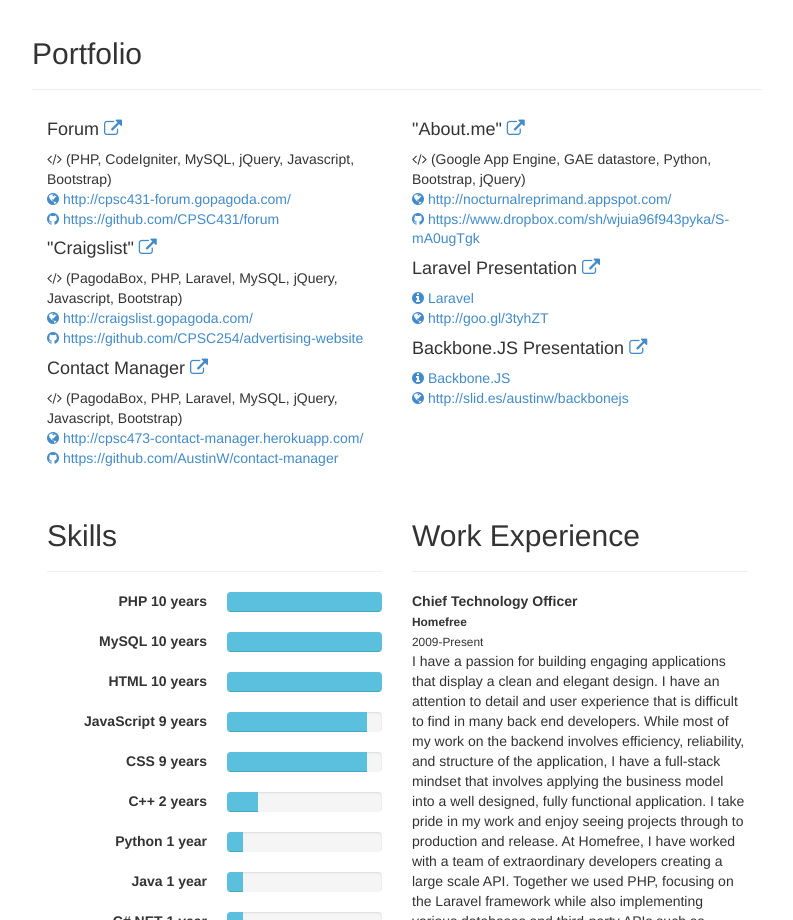
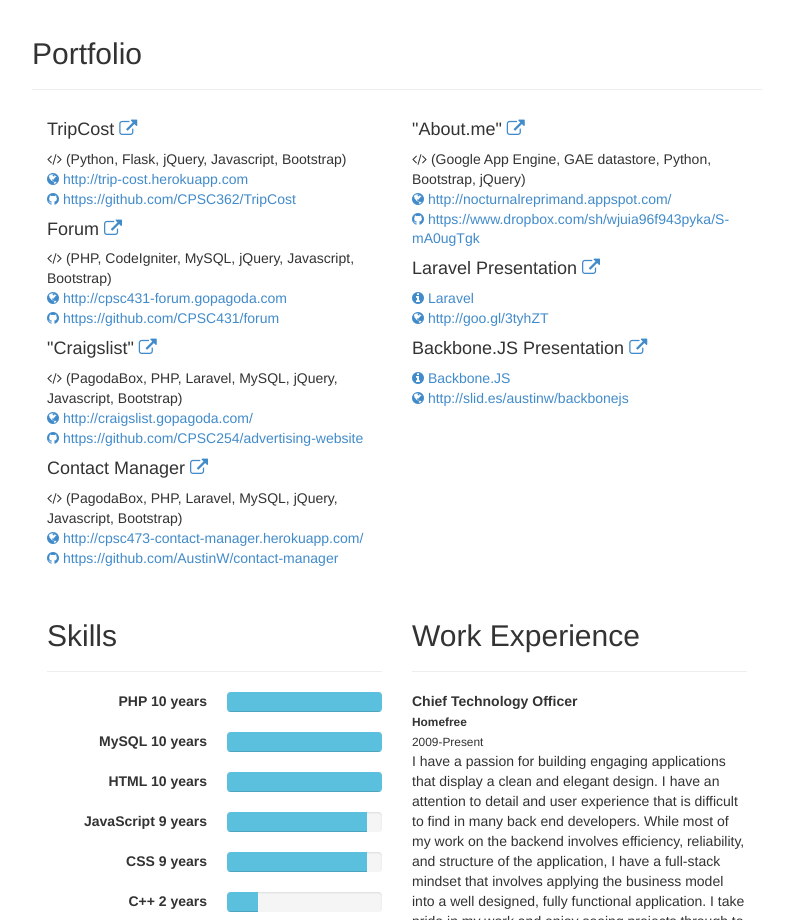
Before and after one commit to AustinW/resume, a plain HTML site: page index.html in a window 1280 px wide. Shown: the part 989-1909 px from the top of the page, without its empty margins (243-1036 px from the left). Drawn offline with Linux system fonts and the light colour scheme.

Commit message:
Added TripCost

```diff
--- a/index.html
+++ b/index.html
@@ -82,11 +82,22 @@
         <ul class="list-unstyled">
 
           <li>
+            <h4>TripCost <a href="http://trip-cost.herokuapp.com" target="_blank"><i class="icon-external-link"></i></a></h4>
+            <p>
+              <ul class="list-unstyled">
+                <li><i class="icon-code"></i> (Python, Flask, jQuery, Javascript, Bootstrap)</li>
+                <li><a href="http://trip-cost.herokuapp.com" target="_blank"><i class="icon-globe"></i> http://trip-cost.herokuapp.com</a></li>
+                <li><a href="https://github.com/CPSC362/TripCost" target="_blank"><i class="icon-github"></i> https://github.com/CPSC362/TripCost</a></li>
+              </ul>
+            </p>
+          </li>
+
+          <li>
             <h4>Forum <a href="http://ecs.fullerton.edu/~cs431h15/project/" target="_blank"><i class="icon-external-link"></i></a></h4>
             <p>
               <ul class="list-unstyled">
                 <li><i class="icon-code"></i> (PHP, CodeIgniter, MySQL, jQuery, Javascript, Bootstrap)</li>
-                <li><a href="http://cpsc431-forum.gopagoda.com/" target="_blank"><i class="icon-globe"></i> http://cpsc431-forum.gopagoda.com/</a></li>
+                <li><a href="http://cpsc431-forum.gopagoda.com" target="_blank"><i class="icon-globe"></i> http://cpsc431-forum.gopagoda.com</a></li>
                 <li><a href="https://github.com/CPSC431/forum" target="_blank"><i class="icon-github"></i> https://github.com/CPSC431/forum</a></li>
               </ul>
             </p>
```
